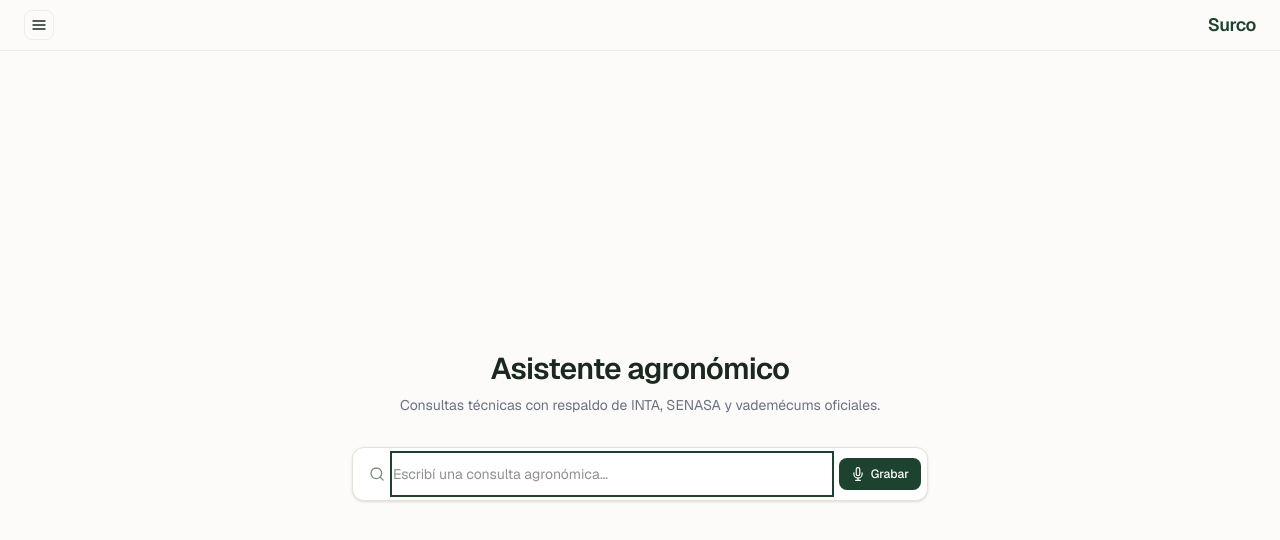
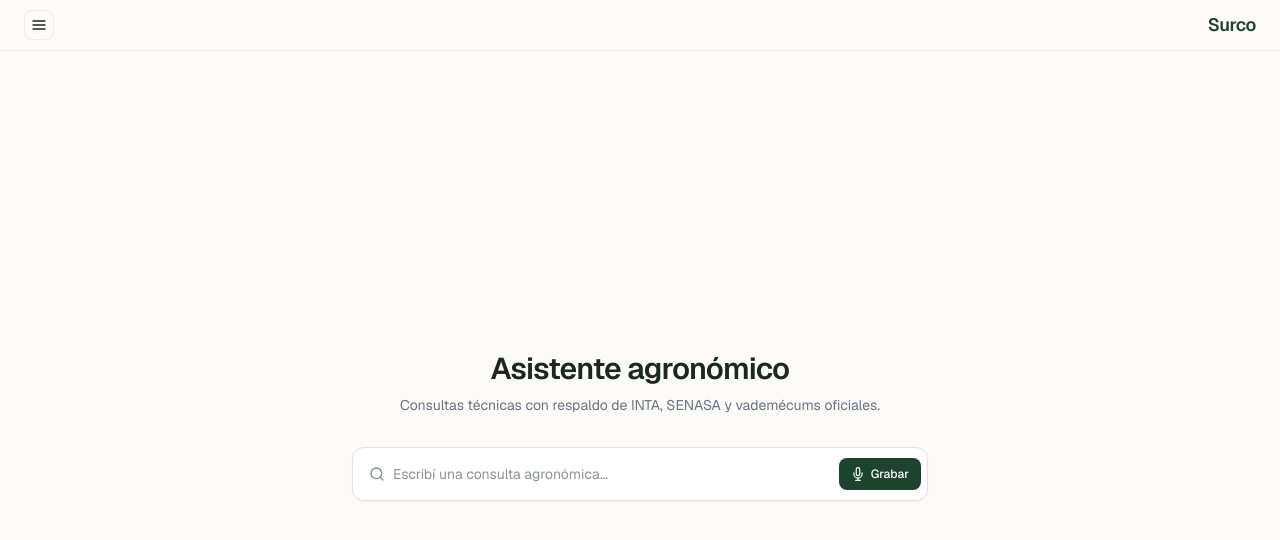
Before and after one commit to JereAguilar1/pingo-agro, a Next.js app: page / in a window 1280 px wide. Shown: the top 540 px of the page. Built offline with nearby package versions, Linux system fonts and the light colour scheme.

Commit message:
style: remove green focus outline and container focus border

```diff
--- a/src/app/chat/page.tsx
+++ b/src/app/chat/page.tsx
@@ -572,7 +572,7 @@ function ChatInner() {
                     </div>
                   ) : (
                     <div
-                      className="flex items-center gap-1.5 p-1 rounded-xl border bg-white transition-all focus-within:border-emerald-800/40"
+                      className="flex items-center gap-1.5 p-1 rounded-xl border bg-white transition-all"
                       style={{ borderColor: "var(--surco-border)" }}
                     >
                       <input
--- a/src/app/globals.css
+++ b/src/app/globals.css
@@ -58,8 +58,13 @@ body {
   background: #cac3b4;
 }
 
-/* Focus states */
+/* Focus states sin marcos verdes intrusivos */
 :focus-visible {
-  outline: 2px solid var(--surco-green);
-  outline-offset: 1px;
+  outline: none;
 }
+
+input,
+textarea,
+button {
+  outline: none;
+}
--- a/src/app/page.tsx
+++ b/src/app/page.tsx
@@ -183,7 +183,7 @@ export default function Home() {
               </div>
             ) : (
               <div
-                className="flex items-center gap-2 p-1.5 rounded-xl border bg-white shadow-xs transition-all focus-within:border-emerald-800/40 focus-within:shadow-sm"
+                className="flex items-center gap-2 p-1.5 rounded-xl border bg-white shadow-xs transition-all"
                 style={{ borderColor: "var(--surco-border)" }}
               >
                 <div className="flex items-center gap-2 flex-1 pl-2.5">
```
